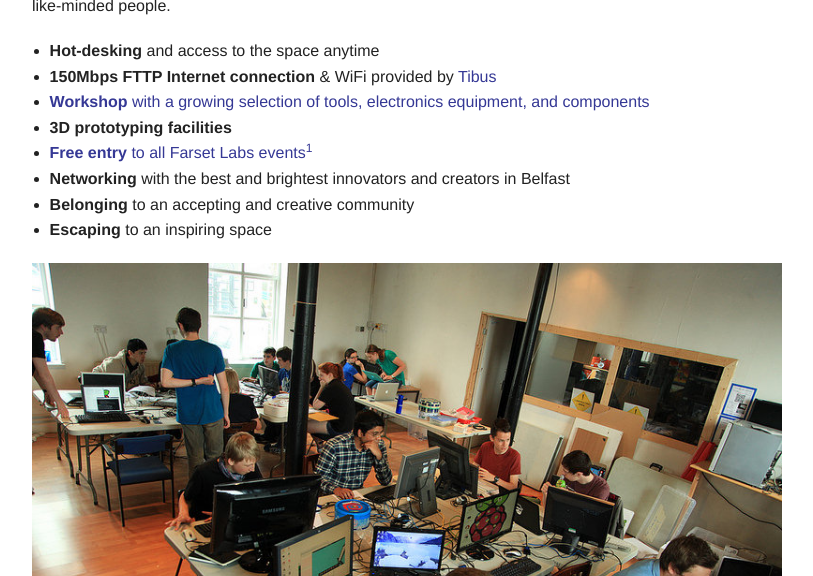
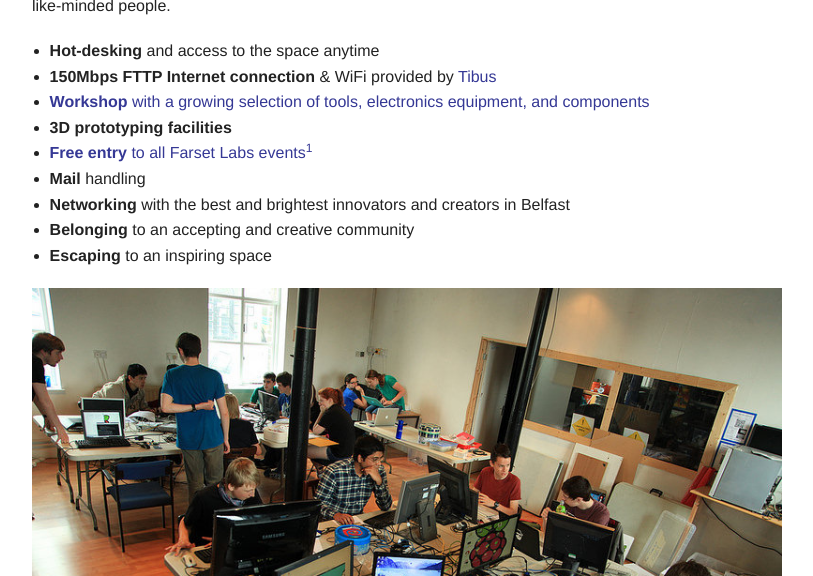
Before and after one commit to FarsetLabs/farsetlabs.github.io, a Jekyll site: the page built from membership/index.md, in a window 1280 px wide and 900 px high, cut to the strip 324-900 px from the top of the window. Shown: the whole strip, without its empty margins (233-1046 px from the left). Built offline with Jekyll 4.4.1, drawn with Linux system fonts in a browser that asks for light colours.

Commit message:
Revert "Removed "Mail handling" from membership benefits." (#210)

```diff
--- a/membership/index.md
+++ b/membership/index.md
@@ -19,6 +19,7 @@ They also get access to all of our equipment and events, as well as the affiliat
 -   [**Workshop** with a growing selection of tools, electronics equipment, and components](/about/facility.html)
 -   **3D prototyping facilities**
 -   [**Free entry** to all Farset Labs events](/events/)[^1]
+-   **Mail** handling
 -   **Networking** with the best and brightest innovators and creators in Belfast
 -   **Belonging** to an accepting and creative community
 -   **Escaping** to an inspiring space
```
